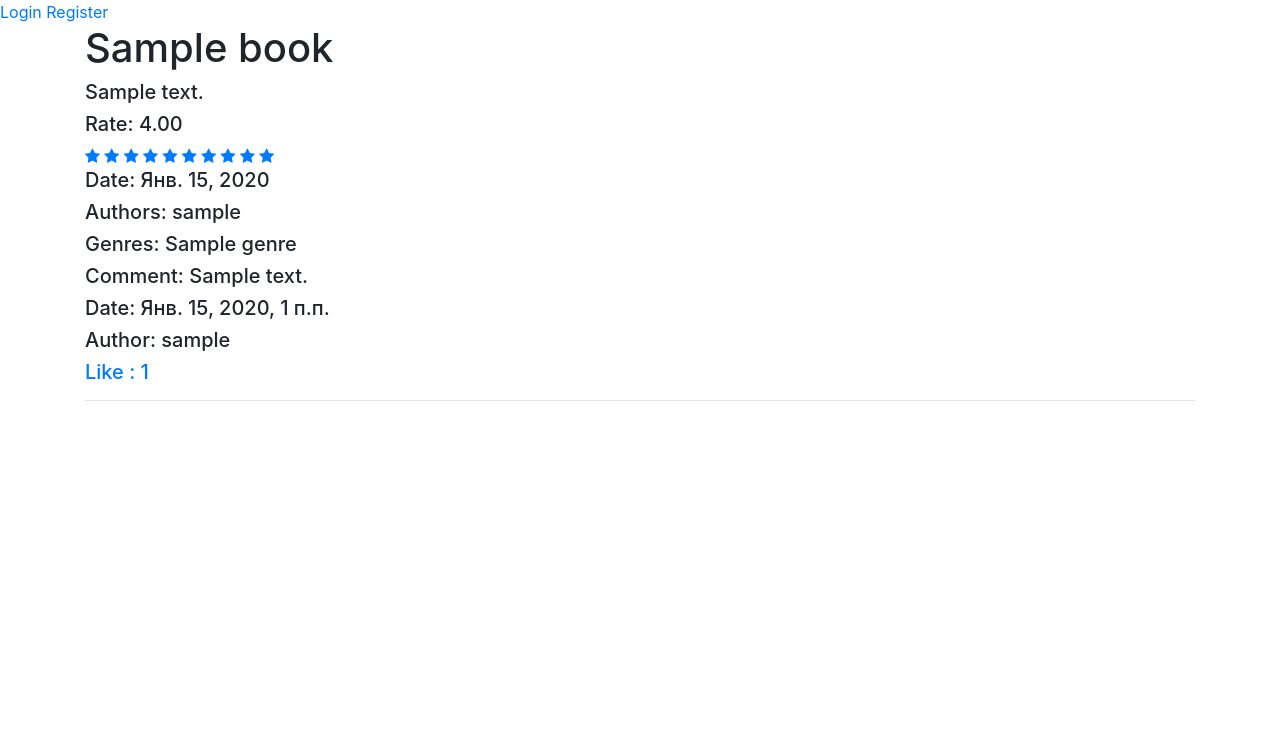
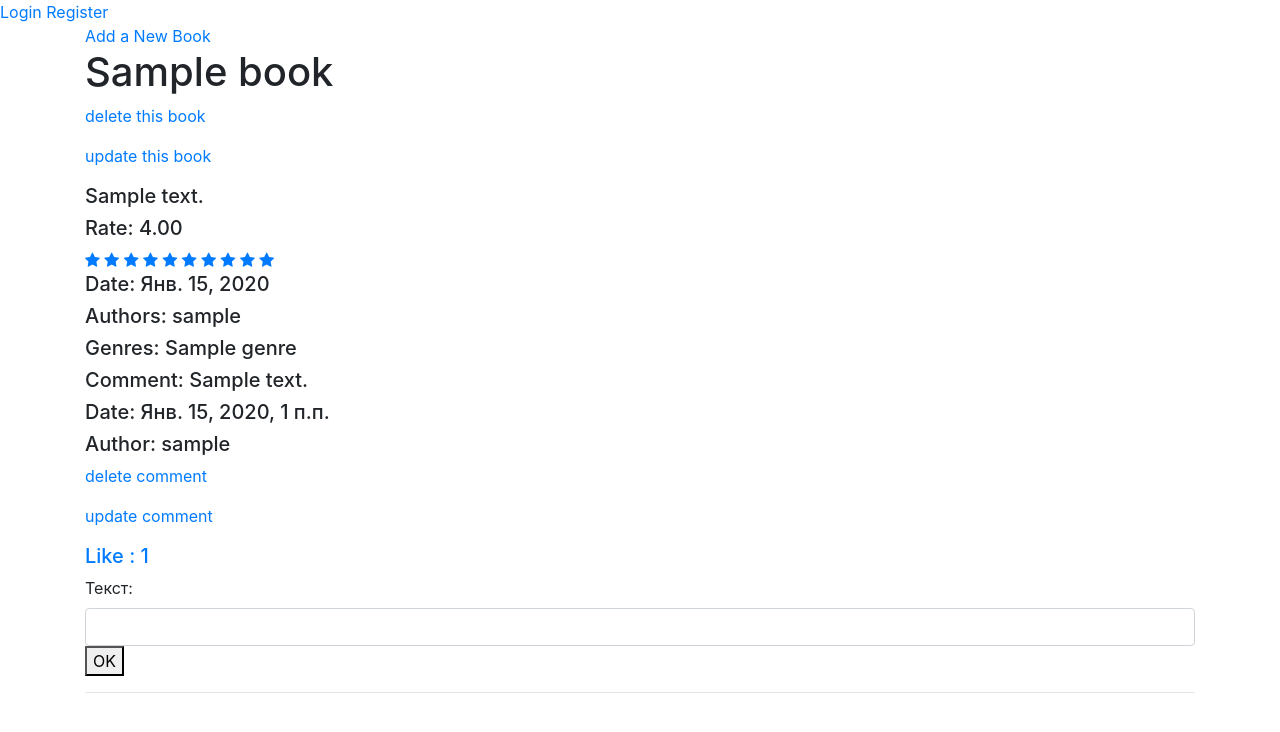
Before and after one commit to Vova-sys/python-django, a Django app: page /shop/hello/ in a window 1280 px wide. Shown: the top 732 px of the page. Run offline with Django 3.2, Linux system fonts and the light colour scheme; tables that the repository leaves empty hold one stand-in row (values such as "Sample post"); some libraries are stand-ins or nearby versions.

Commit message:
delete comment

```diff
--- a/bookshop/urls.py
+++ b/bookshop/urls.py
@@ -19,7 +19,8 @@ from django.conf import settings
 
 urlpatterns = [
     path('admin/', admin.site.urls),
-    path('shop/', include('managebook.urls'), name='managebook')
+    path('shop/', include('managebook.urls'), name='managebook'),
+    path('', include('social_django.urls', namespace='social'))
 ]
 
 if settings.DEBUG:
--- a/managebook/Templates/index.html
+++ b/managebook/Templates/index.html
@@ -1,9 +1,11 @@
 {% extends 'main_template.html' %}
 
 {% block index %}
-
+<a href="{% url 'add_book' %}">Add a New Book</a>
 {% for book in content %}
     <h1>{{ book.title }}</h1>
+<p><a href="{% url 'delete_book' book_id=book.id %}">delete this book</a></p>
+<p><a href="{% url 'update_book' book_slug=book.slug %}">update this book</a></p>
     <h5>{{ book.text }}</h5>
     <h5>Rate: {{book.cached_rate }}</h5>
     {% for i in '0123456789'|make_list %}
@@ -19,18 +21,26 @@
     <h5>Authors: {% for author in book.author.all %}
         {{ author.username }}
         {% endfor %}</h5>
-    <h5>Genres: {% for author in book.genre.all %}
-        {{ author.title }}
+    <h5>Genres: {% for genre in book.genre.all %}
+        {{ genre.title }}
         {% endfor %}</h5>
     {% for c in book.comment.all %}
         <h5>Comment: {{ c.text }}</h5>
         <h5>Date: {{ c.date }}</h5>
         <h5>Author: {{ c.user }}</h5>
+        <p><a href="{% url 'delete_comment' comment_id=comment.id %}">delete comment</a></p>
+        <p><a href="#">update comment</a></p>
         <a href="{% url 'add_like2comment' comment_id=c.id %}">
             <h5>Like : {{ c.cached_like }} </h5>
         </a>
     {% endfor %}
-    <hr>
+
+<form action="{% url 'add_comment' book_id=book.id %}" method="post">
+    {% csrf_token %}
+    {{ form }}
+    <button type="submit">OK</button>
+</form>
+<hr>
     {% endfor %}
 
 
--- a/managebook/Templates/login.html
+++ b/managebook/Templates/login.html
@@ -1,6 +1,7 @@
 {% extends 'main_template.html' %}
 
 {% block login %}
+<a href="{% url 'social:begin' 'github' %}">Github</a>
 {% for m in messages %}
     <h3 class="text-danger">{{ m }}</h3>
 {% endfor %}
--- a/managebook/Templates/main_template.html
+++ b/managebook/Templates/main_template.html
@@ -27,6 +27,12 @@
     {% block register %}
     {% endblock %}
 
+    {% block add_book %}
+    {% endblock %}
+
+    {% block update_block %}
+    {% endblock %}
+
 </div>
 </body>
 </html>
--- /dev/null
+++ b/managebook/forms.py
@@ -0,0 +1,44 @@
+from django.contrib.auth import password_validation
+from django.contrib.auth.forms import UserCreationForm
+from django.forms import ModelForm, Textarea, TextInput, SelectMultiple
+from managebook.models import Book, Comment
+from django import forms
+from django.utils.translation import gettext, gettext_lazy
+
+class BookForm(ModelForm):
+    class Meta:
+        model = Book
+        fields = ('title', 'text', 'genre')
+        widgets = {
+            'title': TextInput(attrs={'class':'form-control'}),
+            'text':Textarea(attrs={'class':'form-control', 'rows': 3}),
+            'genre': SelectMultiple(attrs={'class':'form-control'})
+        }
+        labels = {
+            'title' : 'hello title'
+        }
+        help_texts = {
+            'text' : 'вводи текст руками'
+        }
+
+class CommentForm(ModelForm):
+    class Meta:
+        model = Comment
+        fields = ['text']
+        widgets = {
+            'text' : TextInput(attrs={'class':'form-control', 'rows': 3})
+        }
+
+class CustomUserCreateForm(UserCreationForm):
+    class Meta(UserCreationForm.Meta):
+        widgets = {'username': TextInput(attrs={'class':'form-control'})}
+    password1 = forms.CharField(
+        label="Password",
+        strip=False,
+        widget=forms.PasswordInput(attrs={'autocomplete': 'new-password', 'class':'form-control'}),
+    )
+    password2 = forms.CharField(
+        label="Password confirmation",
+        widget=forms.PasswordInput(attrs={'autocomplete': 'new-password', 'class':'form-control'}),
+        strip=False,
+    )
--- a/managebook/urls.py
+++ b/managebook/urls.py
@@ -1,12 +1,20 @@
 from django.urls import path
-
+from django.views.decorators.cache import cache_page
 from managebook import views
 
+
 urlpatterns = [
+    #path('hello/',cache_page(2) (views.BookView.as_view()), name='hello'),
     path('hello/', views.BookView.as_view(), name='hello'),
     path('add_rate/<int:rate>/<int:book_id>', views.AddRateBook.as_view(), name='add_rate'),
     path('add_like2comment/<int:comment_id>', views.AddLike.as_view(), name='add_like2comment'),
     path('register/', views.RegisterView.as_view(), name='register'),
     path('login/', views.LoginView.as_view(), name='login'),
     path('logout/', views.LogoutView.as_view(), name='logout'),
+    path('add_book/', views.AddNewBook.as_view(), name='add_book'),
+    path('delete_book/<int:book_id>', views.DeleteBook.as_view(), name='delete_book'),
+    path('update_book/<str:book_slug>', views.UpdateBook.as_view(), name='update_book'),
+    path('add_comment/<int:book_id>', views.AddComment.as_view(), name='add_comment'),
+    path('delete_comment/<int:book_id>', views.DeleteComment.as_view(), name='delete_comment'),
+
 ]
--- a/managebook/views.py
+++ b/managebook/views.py
@@ -1,16 +1,24 @@
 from django.contrib.auth import authenticate, login, logout
+from django.db import IntegrityError
 from django.db.models import Count, Q, CharField, Value
 from django.db.models.functions import Cast
 from django.http import HttpResponse
 from django.shortcuts import render, redirect
-from managebook.models import BookLike, Book, CommentLike
+from django.views.decorators.cache import cache_page
+from pytils.translit import slugify
+from managebook.forms import BookForm, CommentForm, CustomUserCreateForm
+from managebook.models import BookLike, Book, CommentLike, Comment
 from django.views import View
 from django.contrib.auth.forms import UserCreationForm, AuthenticationForm
 from django.contrib import messages
+from datetime import datetime
+from django.utils.decorators import method_decorator
+
 
 class BookView(View):
+    @method_decorator(cache_page(5))
     def get(self, request):
-        response = {}
+        response = {'form': CommentForm}
         if request.user.is_authenticated:
             quary = Q(book_like__user_id=request.user.id)
             sub_quary = Book.objects.filter(quary). \
@@ -31,7 +39,8 @@ class AddRateBook(View):
             BookLike.objects.create(book_id=book_id, rate=rate, user_id=request.user.id)
         return redirect('hello')
 
-class AddLike (View):
+
+class AddLike(View):
     def get(self, request, comment_id):
         if request.user.is_authenticated:
             CommentLike.objects.create(comment_id=comment_id, user_id=request.user.id)
@@ -40,11 +49,11 @@ class AddLike (View):
 
 class RegisterView(View):
     def get(self, request):
-        form = UserCreationForm()
-        return render(request, 'register.html', {'form':form})
+        form = CustomUserCreateForm()
+        return render(request, 'register.html', {'form': form})
 
     def post(self, request):
-        form = UserCreationForm(data=request.POST)
+        form = CustomUserCreateForm(data=request.POST)
         if form.is_valid():
             user = form.save()
             login(request, user)
@@ -52,10 +61,11 @@ class RegisterView(View):
         messages.error(request, "This Username already exist")
         return redirect('register')
 
+
 class LoginView(View):
     def get(self, request):
         form = AuthenticationForm()
-        return render(request, 'login.html', {'form':form})
+        return render(request, 'login.html', {'form': form})
 
     def post(self, request):
         form = AuthenticationForm(data=request.POST)
@@ -65,7 +75,76 @@ class LoginView(View):
         messages.error(request, message='User does not exist')
         return redirect('login')
 
+
 class LogoutView(View):
-    def get(self,request):
+    def get(self, request):
         logout(request)
         return redirect('hello')
+
+
+class AddNewBook(View):
+    def get(self, request):
+        form = BookForm()
+        return render(request, 'create_book.html', {'form': form})
+
+    def post(self, request):
+        book = BookForm(data=request.POST)
+        if book.is_valid():
+            nb = book.save(commit=False)
+            nb.slug = slugify(nb.title)
+            try:
+                nb.save()
+            except IntegrityError:
+                datetime.now().strftime('%Y:%m:%d:%H:%M:%S:%f')
+                nb.save()
+            nb.author.add(request.user)
+            book.save_m2m()
+            return redirect('hello')
+        return redirect('add_book')
+
+
+class DeleteBook(View):
+    def get(self, request, book_id):
+        if request.user.is_authenticated:
+            book = Book.objects.get(id=book_id)
+            if request.user in book.author.all():
+                book.delete()
+            return redirect('hello')
+
+
+
+class UpdateBook(View):
+    def get(self, request, book_slug):
+        if request.user.is_authenticated:
+            book = Book.objects.get(slug=book_slug)
+            if request.user in book.author.all():
+                bf = BookForm(instance=book)
+                return render(request, 'update_book.html', {'form': bf, 'slug': book_slug})
+        return redirect('hello')
+
+    def post(self, request, book_slug):
+        book = Book.objects.get(slug=book_slug)
+        bf = BookForm(instance=book, data=request.POST)
+        if bf.is_valid():
+            bf.save()
+        return redirect('hello')
+
+
+class AddComment(View):
+    def post(self, request, book_id):
+        if request.user.is_authenticated:
+            cf = CommentForm(data=request.POST)
+            comment = cf.save(commit=False)
+            comment.user = request.user
+            comment.book_id = book_id
+            comment.save()
+        return redirect('hello')
+
+
+class DeleteComment(View):
+    def get(self, request, comment_id):
+        if request.user.is_authenticated:
+            comment = Comment.objects.get(id=comment_id)
+            if request.user in comment.author.all():
+                comment.delete()
+            return redirect('hello')
```
Also changed, not shown: bookshop/settings.py (+17 -0 lines), managebook/Templates/create_book.html (added, +15 -0 lines), managebook/Templates/register.html (+7 -1 lines), managebook/Templates/update_book.html (added, +9 -0 lines).
